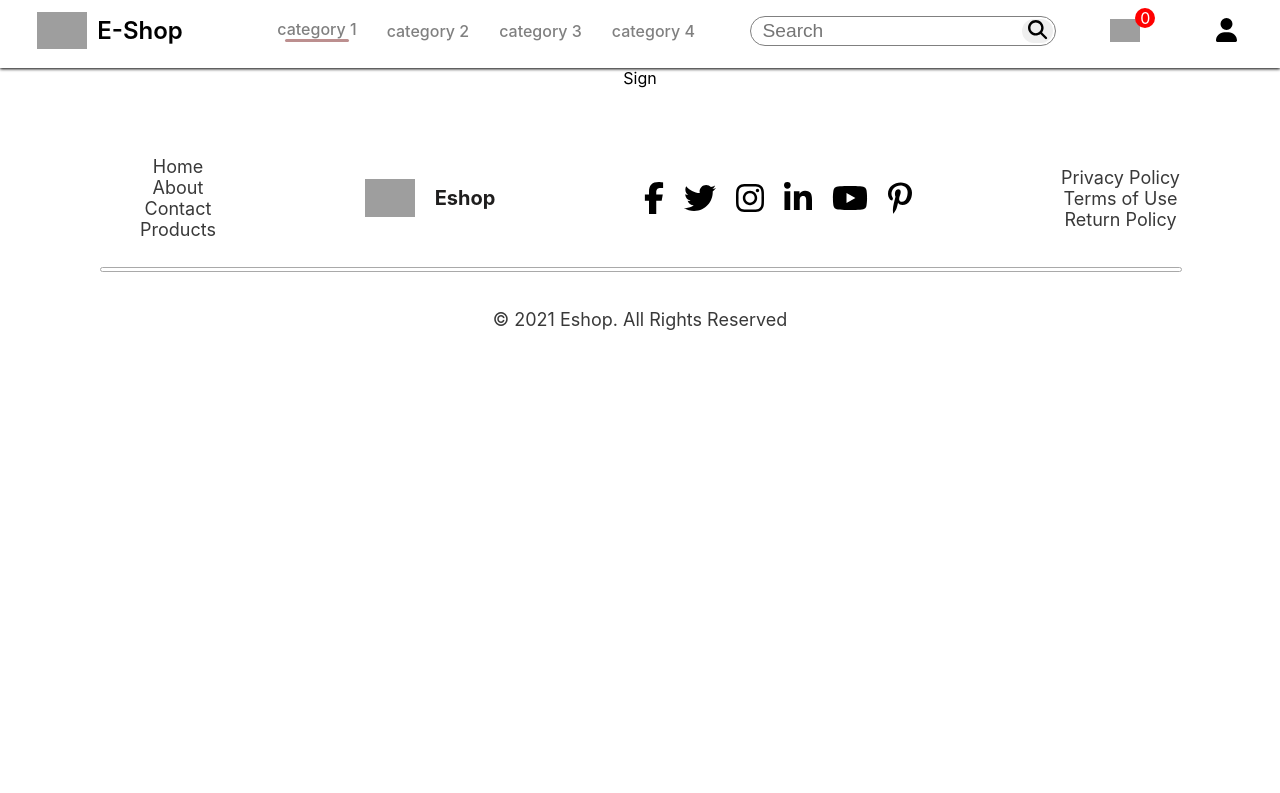
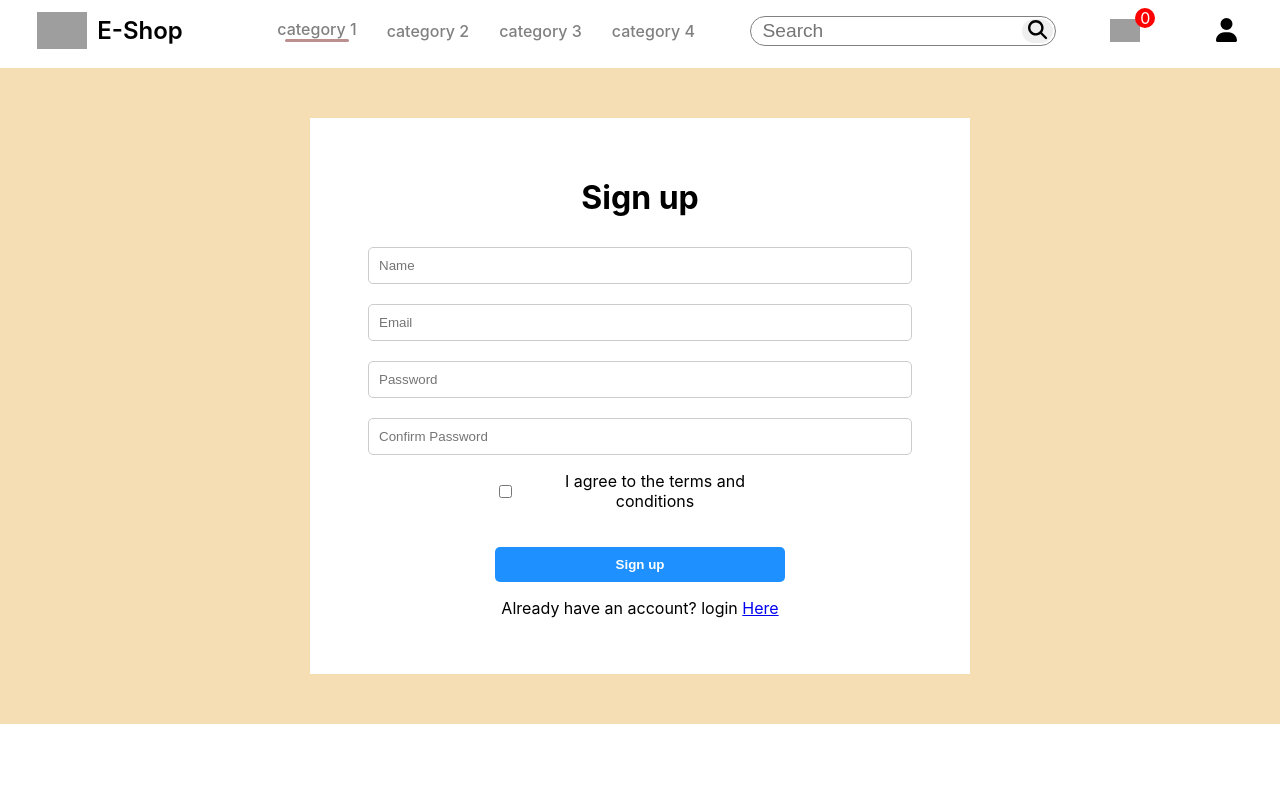
Before and after one commit to PiyumalT/eshop_frontend, a React (Create React App) app: page /sign in a window 1280 px wide. Shown: the top 793 px of the page. Built offline with nearby package versions, Linux system fonts and the light colour scheme; grey boxes are pictures that could not be loaded.

Commit message:
sign in page, product details page added

```diff
--- a/src/App.js
+++ b/src/App.js
@@ -18,7 +18,9 @@ function App() {
           <Routes>
             <Route path="/" element={<Home />} />
             <Route path="/cart" element={<Cart />} />
-            <Route path="/product" element={<Product />} />
+            <Route path="/product" element={<Product />}>
+              <Route path=":ProductId" element={<Product />} />
+            </Route>
             <Route path="/sign" element={<Sign />} />
             <Route path="/mens" element={<ShopCategory category="men"/>} />
             <Route path='/womans' element={<ShopCategory category="women"/>} />
--- /dev/null
+++ b/src/Components/Breadcrum/Breadcrum.jsx
@@ -0,0 +1,12 @@
+import React from 'react'
+
+const Breadcrum = (props) => {
+    const {product} = props;
+  return (
+    <div className='breadcrum'>
+        Home/{product.category/product.name}
+    </div>
+  )
+}
+
+export default Breadcrum;
--- a/src/Components/Item/Item.css
+++ b/src/Components/Item/Item.css
@@ -4,6 +4,10 @@
     padding: 10px;
     border-radius: 10px;
     margin: 5px;
+}
+.item a{
+    text-decoration: none;
+    color: inherit;
 }
 .item img{
     width: 90%;
--- a/src/Components/Item/Item.jsx
+++ b/src/Components/Item/Item.jsx
@@ -1,12 +1,15 @@
 import React from "react";
 import './Item.css'
+import { Link } from 'react-router-dom'
 
 const Item =(props)=>{
     return(
         <div className="item">
-            <img src={props.image} alt="item" />
-            <p className="item_name">{props.name}</p>
-            <p className="item_price"><b>{props.price} $</b></p>
+            <Link to={`/product/${props.id}`}>
+                <img src={props.image} alt="item" />
+                <p className="item_name">{props.name}</p>
+                <p className="item_price"><b>{props.price} $</b></p>
+            </Link>
         </div>
     )
 }
--- /dev/null
+++ b/src/Components/ProductDisplay/ProductDisplay.css
@@ -0,0 +1,113 @@
+.productdisplay{
+    display: flex;
+    margin: 10px 120px;
+}
+.productdisplay_left{
+    display: flex;
+    gap: 70px;
+}
+.productdisplay-img-list{
+    display: flex;
+    flex-direction: column;
+    gap: 16px;
+}
+.productdisplay-img-list img{
+    width: 100px;
+    height: auto;
+    object-fit: cover;
+    border-radius: 10px;
+    cursor: pointer;
+}
+
+.main-product-img{
+    width: 500px;
+    height: auto;
+}
+
+.productdisplay_right{
+    margin:0px 50px;
+    display: flex;
+    flex-direction: column;
+}
+
+.productdisplay_right h1{
+    color: black;
+    margin: 0px;
+    font-weight: 700;
+}
+.productdisplay-right-prices{
+    display: flex;
+    margin: 0 20px;
+    gap: 20px;
+    font-weight: 700;
+}
+.productdisplay-right-prices .old-price{
+    color: #8e8e8e;
+    text-decoration: line-through;
+}
+.productdisplay-right-prices .new-price{
+    color: #552b2b;
+}
+.productdisplay-right-description{
+    color: #8e8e8e;
+}
+.productdisplay-right-quantity{
+    display: flex;
+    align-items: center;
+    gap: 20px;
+    margin: 20px 0px;
+}
+.productdisplay-right-quantity input{
+    width: 50px;
+    border: 1px solid #ccc;
+    border-radius: 5px;
+    padding: 10px;
+    outline: none;
+}
+.productdisplay-right-quantity button{
+    border: none;
+    border-radius: 5px;
+    padding: 10px;
+    outline: none;
+    background: #1E90FF;
+    color: white;
+    font-weight: bold;
+    cursor: pointer;
+}
+.productdisplay-right-btns{
+    display: flex;
+    gap: 20px;
+    margin: 20px 0px;
+}
+.productdisplay-right-btns button{
+    width: 100%;
+    border: none;
+    border-radius: 5px;
+    padding: 10px;
+    outline: none;
+    color: white;
+    font-weight: bold;
+    cursor: pointer;
+}
+.productdisplay-right-btns button.add-to-cart{
+    background: #1E90FF;
+}
+.productdisplay-right-btns button.buy-now{
+    background: #552b2b;
+}
+.productdisplay-right-btns button:hover{
+    transform: scale(1.05);
+    transition: all 0.3s ease-in-out;
+}
+.productdisplay-right-btns button:active{
+    transform: scale(1);
+    transition: all 0.3s ease-in-out;
+}
+.productdisplay-right-btns button:focus{
+    outline: none;
+}
+.productdisplay-right-btns button:disabled{
+    background: #ccc;
+    color: #8e8e8e;
+    cursor: not-allowed;
+}
--- /dev/null
+++ b/src/Components/ProductDisplay/ProductDisplay.jsx
@@ -0,0 +1,57 @@
+import React from 'react'
+import './ProductDisplay.css'
+
+const ProductDisplay = (props) => {
+    const {product} = props;
+  return (
+    <div className="productdisplay">
+        <div className="productdisplay_left">
+            <div className="productdisplay-img-list">
+                <img src={product.image} alt=""/>
+                <img src={product.image} alt=""/>
+                <img src={product.image} alt=""/>
+                <img src={product.image} alt=""/>
+            </div>
+            <div className="productdisplay-img">
+                <img className='main-product-img' src={product.image} alt=""/>
+            </div>
+        </div>
+        <div className="productdisplay_right">
+            <h1>{product.name}</h1>
+            {/* For ratings */}
+            {/* <div className="productdisplay-right-star">
+                <span className="fa fa-star checked"></span>
+                <span className="fa fa-star checked"></span>
+                <span className="fa fa-star checked"></span>
+                <span className="fa fa-star"></span>
+                <span className="fa fa-star"></span>
+                <p> (150)</p>
+            </div> */}
+            <div className="productdisplay-right-prices">
+                <div className="old-price">
+                    <p>{product.old_price} $</p>
+
+                </div>
+                <div className="new-price">
+                    <p>{product.new_price} $</p>
+                </div>
+            </div>
+            <div className="productdisplay-right-description">
+                <p>{product.description}</p>
+            </div>
+            <div className="productdisplay-right-quantity">
+                <p>Quantity</p>
+                <input type="number" min='1' max='10' placeholder='1'/>
+            </div>
+            <div className="productdisplay-right-btns">
+                <button className='add-to-cart'>Add to cart</button>
+                <button className='buy-now'>Buy now</button>
+            </div>
+
+
+        </div>
+    </div>
+  )
+}
+
+export default ProductDisplay
--- /dev/null
+++ b/src/Pages/CSS/Sign.css
@@ -0,0 +1,49 @@
+.sign{
+    width: 100%;
+    background: wheat;
+    padding-top: 50px;
+    padding-bottom: 50px;
+}
+.sign .sign-container{
+    width: 580px;
+    background: white;
+    margin:auto;
+    padding:40px;
+    align-items: center;
+}
+.sign-container h1{
+    margin: 20px 0px;;
+}
+.sign-fields{
+    display: flex;
+    flex-direction: column;
+    align-items: center;
+    gap : 20px;
+    margin-top: 30px;
+}
+.sign-fields input{
+    width: 90%;
+    border: 1px solid #ccc;
+    border-radius: 5px;
+    padding: 10px;
+    outline: none;
+}
+.sign .sign-btn{
+    width: 50%;
+    margin-top: 20px;
+    border: none;
+    border-radius: 5px;
+    padding: 10px;
+    outline: none;
+    background: #1E90FF;
+    color: white;
+    font-weight: bold;
+    cursor: pointer;
+}
+.sign-agreement{
+    display: flex;
+    width: 50%;
+    align-items: center;
+    gap: 10px;
+    margin: auto;
+}
--- a/src/Pages/Product.jsx
+++ b/src/Pages/Product.jsx
@@ -1,8 +1,20 @@
-import React from 'react'
+import React, { useContext } from 'react'
+import { useParams } from 'react-router-dom';
+import { ShopContext } from '../Context/ShopContext'
+// import './CSS/Product.css'
+// import {Breadcrum} from '../Components/Breadcrum/Breadcrum'
+import ProductDisplay from '../Components/ProductDisplay/ProductDisplay';
 
-export const Product = () => {
+const Product = () => {
+  const {all_products} = useContext(ShopContext);
+  const {ProductId} =useParams();
+  const product = all_products.find(product => product.id ===Number(ProductId));
   return (
-    <div>Product</div>
+    <div>
+      {/* <Breadcrum product={product}/> */}
+
+      <ProductDisplay product={product}/>
+    </div>
   )
 }
 export default Product
--- a/src/Pages/Sign.jsx
+++ b/src/Pages/Sign.jsx
@@ -1,8 +1,25 @@
 import React from 'react'
+import './CSS/Sign.css'
 
-export const Sign = () => {
+const Sign = () => {
   return (
-    <div>Sign</div>
+    <div className="sign">
+      <div className="sign-container">
+        <h1>Sign up</h1>
+        <div className="sign-fields">
+          <input type="text" placeholder="Name"/>
+          <input type="email" placeholder="Email"/>
+          <input type="password" placeholder="Password"/>
+          <input type="password" placeholder="Confirm Password"/>
+        </div>
+        <div className="sign-agreement">
+          <input type="checkbox"/>
+          <p>I agree to the terms and conditions</p>
+        </div>
+        <button className='sign-btn'>Sign up</button>
+        <p className='signup-text'>Already have an account? login <a href='/login'>Here</a></p>
+      </div>
+    </div>
   )
 }
 
```
Also changed, not shown: src/Components/Breadcrum/Breadcrum.css (added), src/Components/RelatedProducts/RelatedProducts.css (added), src/Components/RelatedProducts/RelatedProducts.jsx (added).
